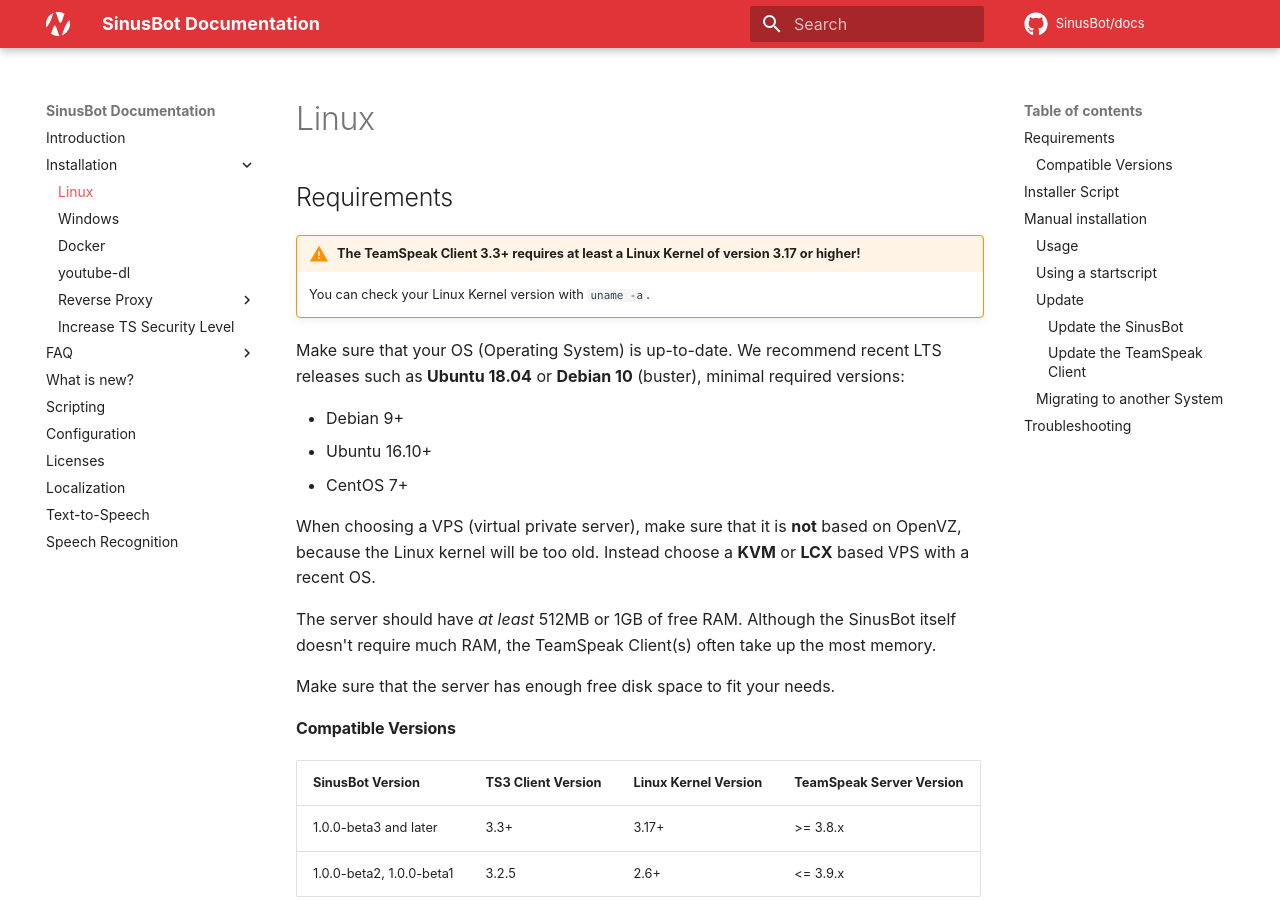
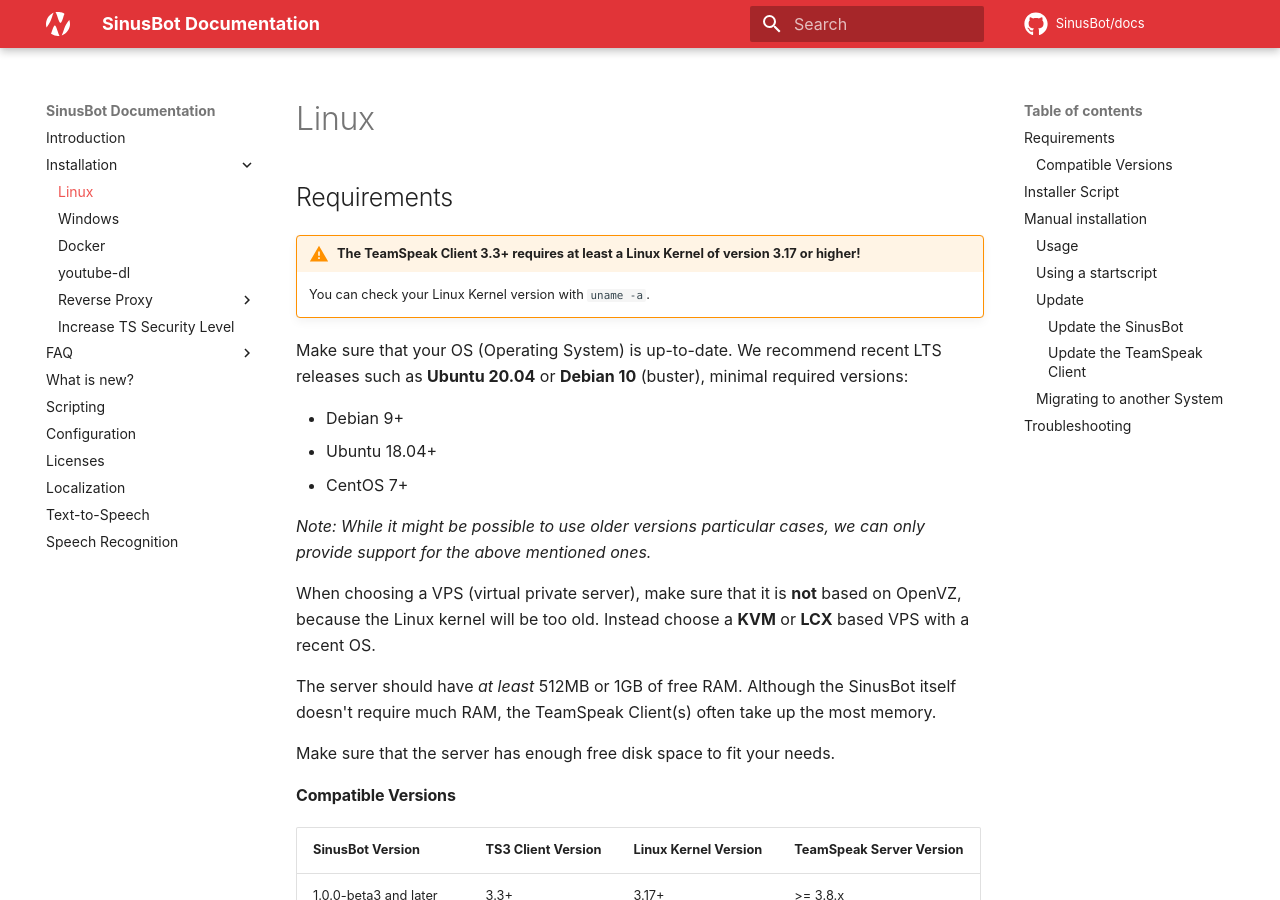
Before and after one commit to SinusBot/docs, an MkDocs documentation site: the page built from docs/installation/linux.md, in a window 1280 px wide and 900 px high. Built offline with MkDocs 1.6.1 and Material for MkDocs 9.7.7, drawn with Linux system fonts in a browser that asks for light colours; comment, search, counter and statistics services are not loaded.

```diff
--- a/docs/installation/linux.md
+++ b/docs/installation/linux.md
@@ -4,11 +4,13 @@
     You can check your Linux Kernel version with `uname -a`.
 
 Make sure that your OS (Operating System) is up-to-date.
-We recommend recent LTS releases such as **Ubuntu 18.04** or **Debian 10** (buster), minimal required versions:
+We recommend recent LTS releases such as **Ubuntu 20.04** or **Debian 10** (buster), minimal required versions:
 
 - Debian 9+
-- Ubuntu 16.10+
+- Ubuntu 18.04+
 - CentOS 7+
+
+*Note: While it might be possible to use older versions particular cases, we can only provide support for the above mentioned ones.*
 
 When choosing a VPS (virtual private server), make sure that it is **not** based on OpenVZ, because the Linux kernel will be too old. Instead choose a **KVM** or **LCX** based VPS with a recent OS.
 
```
